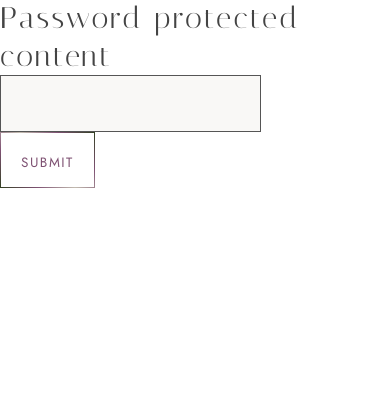
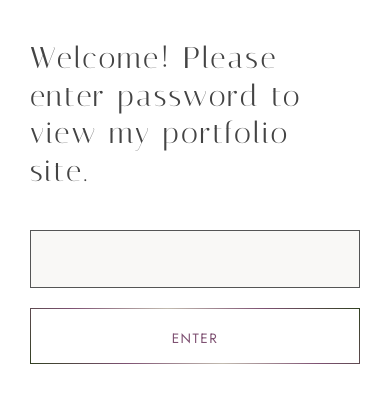
Before and after one commit to himonoye/design-portfolio, a React app: page / in a window 390 px wide. Shown: the top 402 px of the page. Built offline with nearby package versions, Linux system fonts and the light colour scheme.

Commit message:
Password form added + Passcode protect working

```diff
--- a/src/components/pages/general_sections/defaultHero.tsx
+++ b/src/components/pages/general_sections/defaultHero.tsx
@@ -19,7 +19,7 @@ export default function DefaultHero ({pageTitle, pageDescription, buttonGroup}:D
                 <div className="button-group">
                     {buttonGroup.map((item:any,i)=>{
                         return(
-                            <Button key = {i} style="button-primary" buttonText={item.buttonText} type={item.buttonType} url={item.buttonUrl} refPointer={item.scrollTo}/>
+                            <Button key = {i} style="button-primary" buttonText={item.buttonText} buttonType={item.buttonType} url={item.buttonUrl} refPointer={item.scrollTo}/>
                         )
                     })}
                 </div>
--- a/src/components/pages/passcode_form/passcodeForm.tsx
+++ b/src/components/pages/passcode_form/passcodeForm.tsx
@@ -15,7 +15,7 @@ export default function PasswordForm({setShowPortfolio}:passwordFormProps) {
   const [erroMsg, setErroMsg] = useState("");
 
   // Send user input to back end
-  async function sendPassword(userPassword:string){
+  async function sendPassword(){
     try{
 
       const postData = new FormData();
@@ -42,16 +42,19 @@ export default function PasswordForm({setShowPortfolio}:passwordFormProps) {
     } catch(error) {
       console.log('Error occurred:', error);
     }
-}
+  }
+
+  //Clear error message after user start typing again
+  function clearErroMsg(){
+    setErroMsg("");
+  }
 
   //Function triggered when "Submit" button is clicked
   async function handleSubmit(event:React.FormEvent<HTMLFormElement>){
     event.preventDefault();
 
     //Call sendPassword funtion to send a HTTP request
-    const isValid = await sendPassword(userPassword);
-
-    console.log(isValid);
+    const isValid = await sendPassword();
 
     // If user password and the site password matches
     // then render the home page
@@ -68,25 +71,27 @@ export default function PasswordForm({setShowPortfolio}:passwordFormProps) {
   return (
     <div className="container">
       <div className="form-container">
+        <div className="heading-lead">Welcome! Please enter password to view my portfolio site.</div>
         <form className="password-form" onSubmit={(event: React.FormEvent<HTMLFormElement>):void => {handleSubmit(event)}}>
-          <div className="heading-lead">Password protected content</div>
           <div className="form-Inputs">
             <input
-              className="body-large"
+              className="input-field"
               type="password"
               value={userPassword}
-              onChange={(event:React.ChangeEvent<HTMLInputElement>)=>{setUserPassword(event.target.value);}}>
+              onChange={(event:React.ChangeEvent<HTMLInputElement>)=>{
+                setUserPassword(event.target.value);
+                clearErroMsg();}}>
             </input>
-            <div className="body-base">{erroMsg}</div>
             <button type="submit">
               <Button
-                buttonText="Submit"
+                buttonText="Enter"
                 style="button-primary"
                 buttonType="event"
               >
               </Button>
             </button>
           </div>
+          <div className="body-base">{erroMsg}</div>
         </form>
       </div>
     </div>
--- a/src/components/style_guide/button.tsx
+++ b/src/components/style_guide/button.tsx
@@ -4,7 +4,7 @@ import { NavLink } from "react-router-dom";
 export type buttonProps = {
     buttonText: string;
     style: "button-primary" | "button-secondary"
-    buttonType: "scrollTo" | "link" | "print" | "event";
+    buttonType: "scrollTo" | "link" | "print" | "other";
     url?: string;
     refPointer?: any;
     onClick?: (event: React.ChangeEvent<HTMLInputElement>) => void;
@@ -44,7 +44,7 @@ export default function Button({buttonText, style, url, buttonType, refPointer,
                     </div>
             </div>
         )
-    } else if (buttonType== "event"){
+    } else {
         return (
             <div className="button-wrapper">
                     <div className={style}>
--- a/src/styles/layout.css
+++ b/src/styles/layout.css
@@ -57,6 +57,13 @@
     border-top: 1px solid var(--border-divider);
 }
 
+.form-container {
+    display: flex;
+    flex-direction: column;
+    padding: var(--container-padding);
+    gap: var(--gutter);
+}
+
 @media screen and (max-width: 1200px) {
     .container {
         width: 100%;
--- /dev/null
+++ b/src/styles/passwordForm.css
@@ -0,0 +1,31 @@
+.password-form {
+  display: flex;
+  flex-direction: column;
+  gap: var(--spacing-20);
+}
+
+.form-Inputs {
+  display: flex;
+  flex-direction: row;
+  gap: var(--spacing-20);
+}
+
+.input-field {
+    min-width: 400px;
+    background-color: var(--surface-secondary-background);
+    color: var(--surface-primary-text);
+    border: solid 1px var(--surface-primary-text);
+    border-radius: var(--button-border-radius);
+    padding: var(--spacing-10) var(--spacing-20) var(--spacing-10) var(--spacing-20);
+}
+
+@media screen and (max-width: 768px){
+
+  .form-Inputs {
+    flex-direction: column;
+  }
+
+  .input-field {
+    min-width: 5px;
+}
+}
--- a/src/styles/resume.css
+++ b/src/styles/resume.css
@@ -11,7 +11,7 @@
 .resume-heading-container {
     display: flex;
     flex-direction: column;
-    gap: var(--resume-gutter-small);
+    gap: var(--resume-gutter-medium);
 }
 
 .resume-top-container {
@@ -267,7 +267,7 @@
     }
 
     .resume-base {
-        font-size: 12px;
+        font-size: 11px;
         line-height: 18px;
         font-family: var(--resume-font-Family), sans-serif;
         color: var(--surface-primary-text);
--- a/src/styles/styleGuide.css
+++ b/src/styles/styleGuide.css
@@ -9,6 +9,7 @@
 @import url(resume.css);
 @import url(outsideWork.css);
 @import url(portfolioProject.css);
+@import url(passwordForm.css);
 
 :root {
     /* brand colors*/
@@ -120,9 +121,9 @@
     /* resume */
     --resume-font-Family: "Arial";
     --resume-gutter-smallest: var(--spacing-5);
-    --resume-gutter-small: var(--spacing-20);
-    --resume-gutter-medium: var(--spacing-40);
-    --resume-gutter-large: var(--spacing-60);
+    --resume-gutter-small: var(--spacing-15);
+    --resume-gutter-medium: var(--spacing-30);
+    --resume-gutter-large: var(--spacing-40);
 
     /* border radius */
     --button-border-radius: 0;
@@ -254,23 +255,22 @@ li::marker {
     color: var(--brand-purple-300);
 }
 
-input {
-    background-color: var(--surface-secondary-background);
-    border: solid 1px var(--surface-primary-text);
-    border-radius: var(--button-border-radius);
-    color: var(--surface-primary-text);
-    padding: var(--spacing-15) var(--spacing-20) var(--spacing-10) var(--spacing-20);
+input{
+    font-size: 1.4rem;
+    line-height: 2.4rem;
+    letter-spacing: .3px;
 }
 
 input:active, input:focus, input:focus-visible {
-    border: solid 0px var(--surface-primary-text);
+    border: solid 1px var(--surface-primary-text);
 }
 
-input:focus-visible {
-    outline: var(--surface-primary-text) auto 1px;
+*:focus-visible {
+    outline: var(--motif-primary) auto 1.5px;
 }
 
 button{
+    background: none;
     border: none;
     padding-block: 0px;
     padding-inline: 0px;
--- a/webpack.dev.js
+++ b/webpack.dev.js
@@ -8,7 +8,7 @@ module.exports = {
     devtool: 'source-map',
     stats: 'verbose',
     output: {
-        filename: 'bundle.js',
+        filename: 'bundle.min.js',
         path: path.resolve(__dirname, 'dist'),
     },
     module: {
@@ -39,5 +39,6 @@ module.exports = {
             template: "./index.html",
             filename: "./index.html",
         })
-    ],
+    ]
+
 }
--- a/webpack.prod.js
+++ b/webpack.prod.js
@@ -8,7 +8,7 @@ module.exports = {
     devtool: 'source-map',
     stats: 'verbose',
     output: {
-        filename: 'bundle.js',
+        filename: 'bundle.min.js',
         path: path.resolve(__dirname, 'dist'),
     },
     module: {
@@ -38,6 +38,6 @@ module.exports = {
         new HtmlWebpackPlugin({
             template: "./index.html",
             filename: "./index.html",
-        })
-    ],
+        }),
+    ]
 }
```
